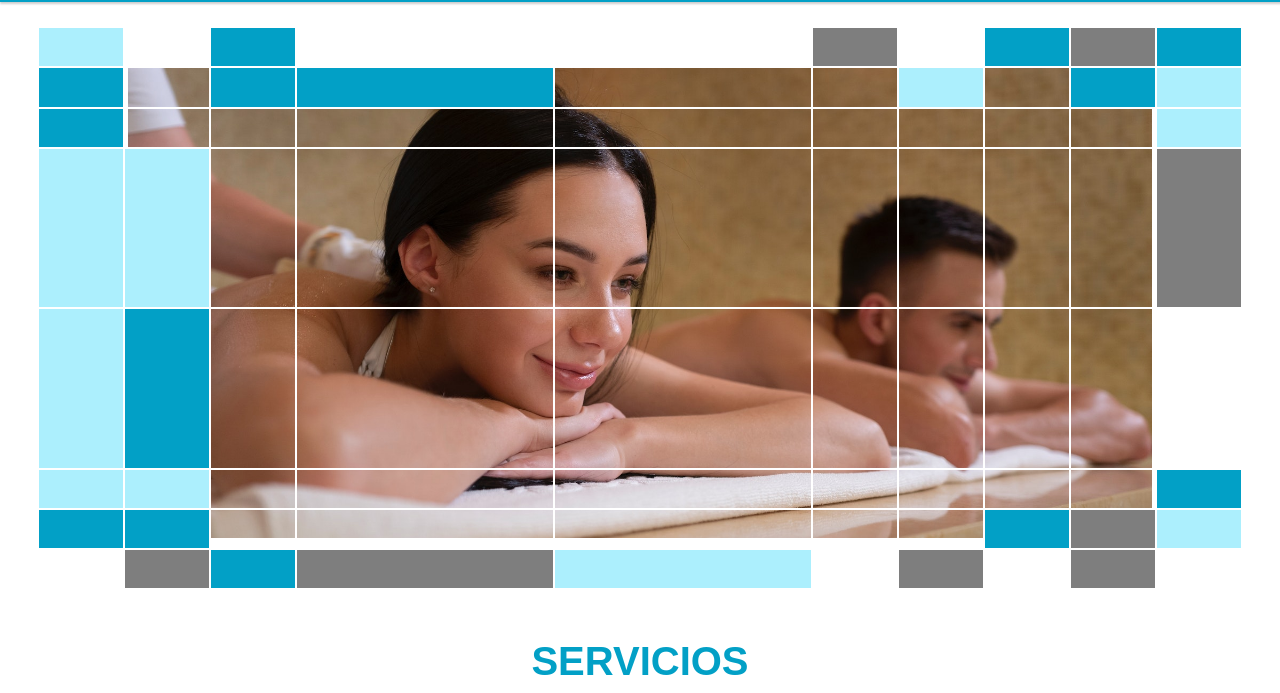
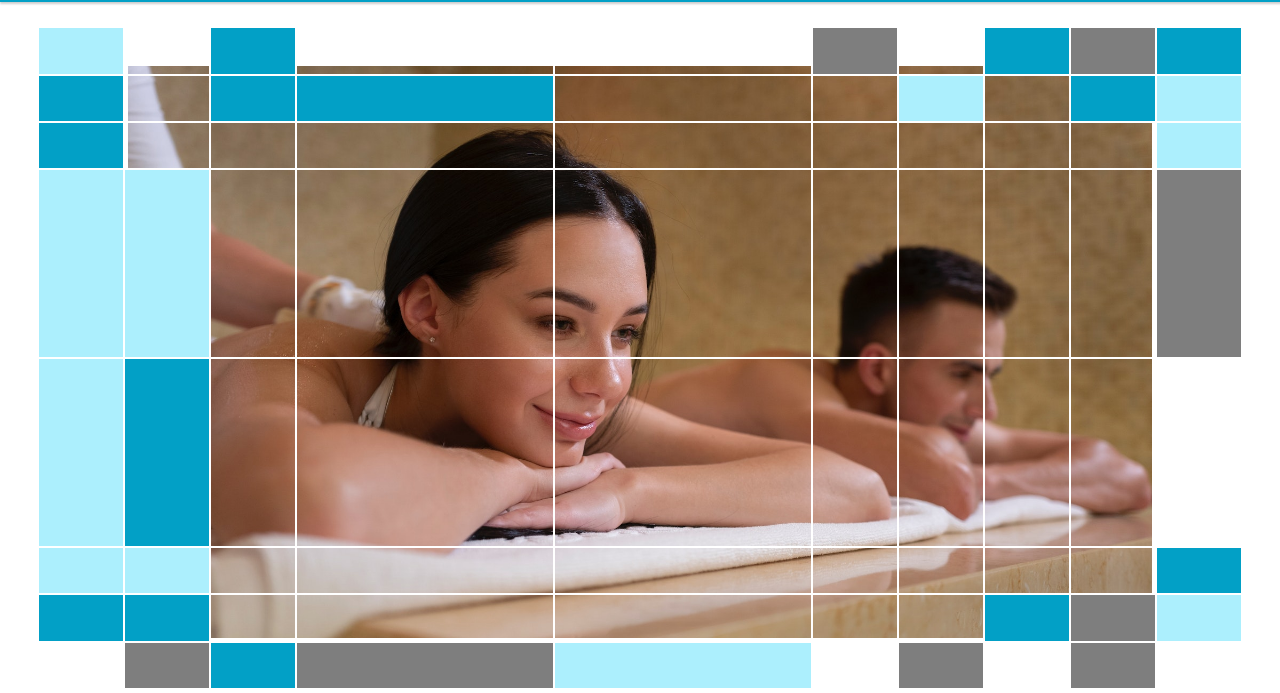
Before and after one commit to achique-luisdan/web-julio-masajes, a website: page index.html in a window 1280 px wide. Shown: the part 99-792 px from the top of the page. Drawn offline with Linux system fonts and the light colour scheme.

Commit message:
Ajusta altura del hero Sube foto de julio

```diff
--- a/css/style.css
+++ b/css/style.css
@@ -447,13 +447,16 @@ article > div.content > article.information.show {
   100% { opacity: 1; }
 }
 
+section.hero {
+  height: calc(100vh - 100px);
+}
 section.hero > div.container {
   padding: 3%;
   display: grid;
   position: relative;
   grid-template-columns: repeat(3, 1fr) repeat(2, 3fr) repeat(5, 1fr);
   grid-template-rows: repeat(3, 1fr) repeat(2, 4fr)  repeat(3, 1fr);
-  height: 600px;
+  height: 100%;
   padding-top: 2%;
   padding-left:3%;
   padding-right: 3%;
```
Also changed, not shown: julio.png (added), 1 other file.
